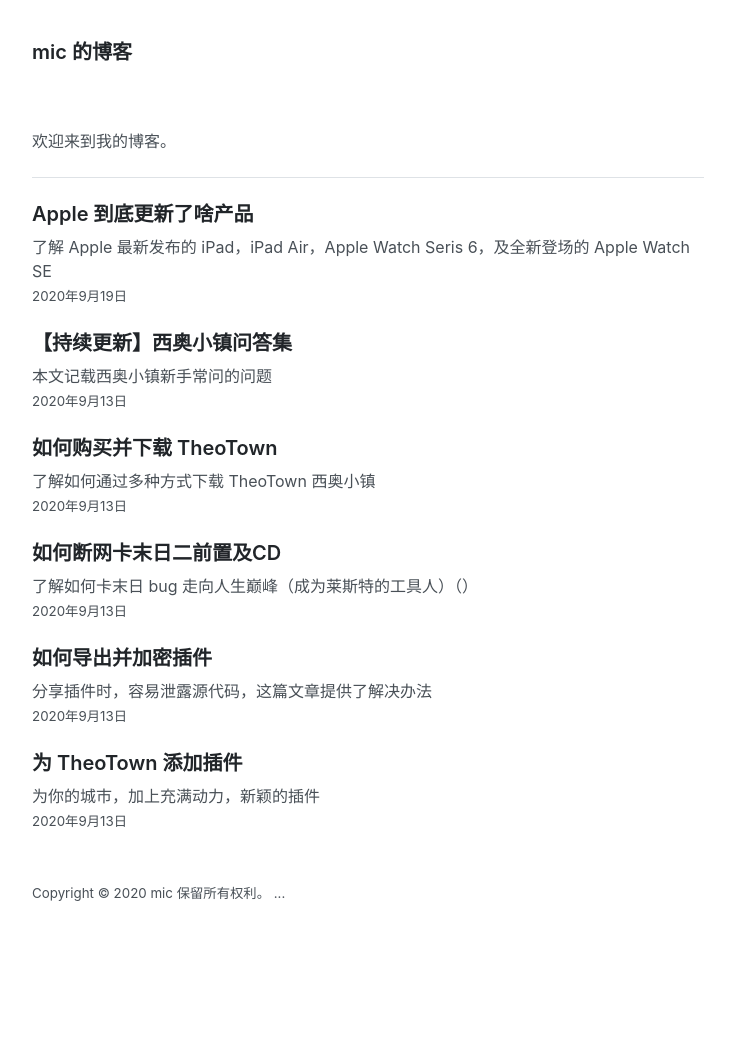
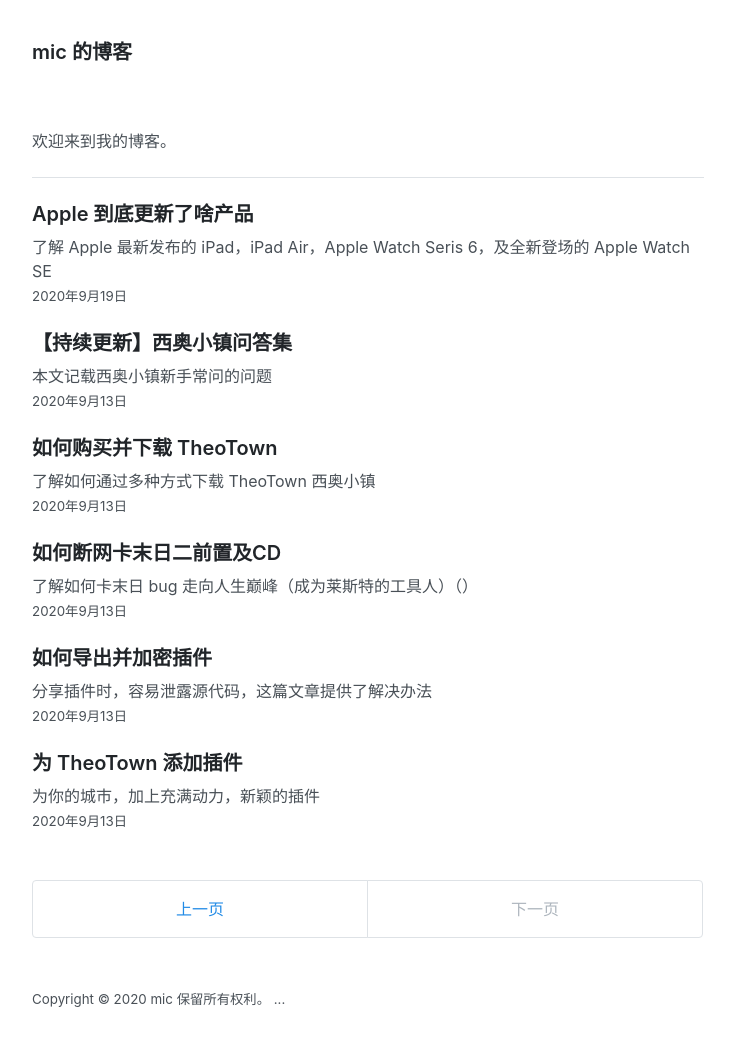
Before and after one commit to mic0x1/mic0x1.github.io, a Jekyll site: the page built from index.html, in a window 1280 px wide. Shown: the whole page, without its empty margins (272-1007 px from the left). Built offline with Jekyll 4.4.1, drawn with Linux system fonts in a browser that asks for light colours; the list of posts is cut into pages by our own code; before the commit the page ends 952 px from its top, so only the background shows below that.

Commit message:
Update index.html

```diff
--- a/index.html
+++ b/index.html
@@ -1,6 +1,6 @@
 ---
 layout: default
-title: Home
+title: 主页
 ---
 
 欢迎来到我的博客。
@@ -23,6 +23,15 @@
   {% endfor %}
 </ul>
 {% endif %}
-{% if site.posts > 5 %}
-<a href="/archive" style="text-align: center">查看所有博客</a>
-{% endif %}
+<div class="pagination">
+  {% if paginator.next_page %}
+    <a class="pagination-item older" href="{{ paginator.next_page_path | relative_url }}">上一页</a>
+  {% else %}
+    <span class="pagination-item older">上一页</span>
+  {% endif %}
+  {% if paginator.previous_page %}
+    <a class="pagination-item newer" href="{{ paginator.previous_page_path | prepend: relative_url }}">下一页</a>
+  {% else %}
+    <span class="pagination-item newer">下一页</span>
+  {% endif %}
+</div>
```
